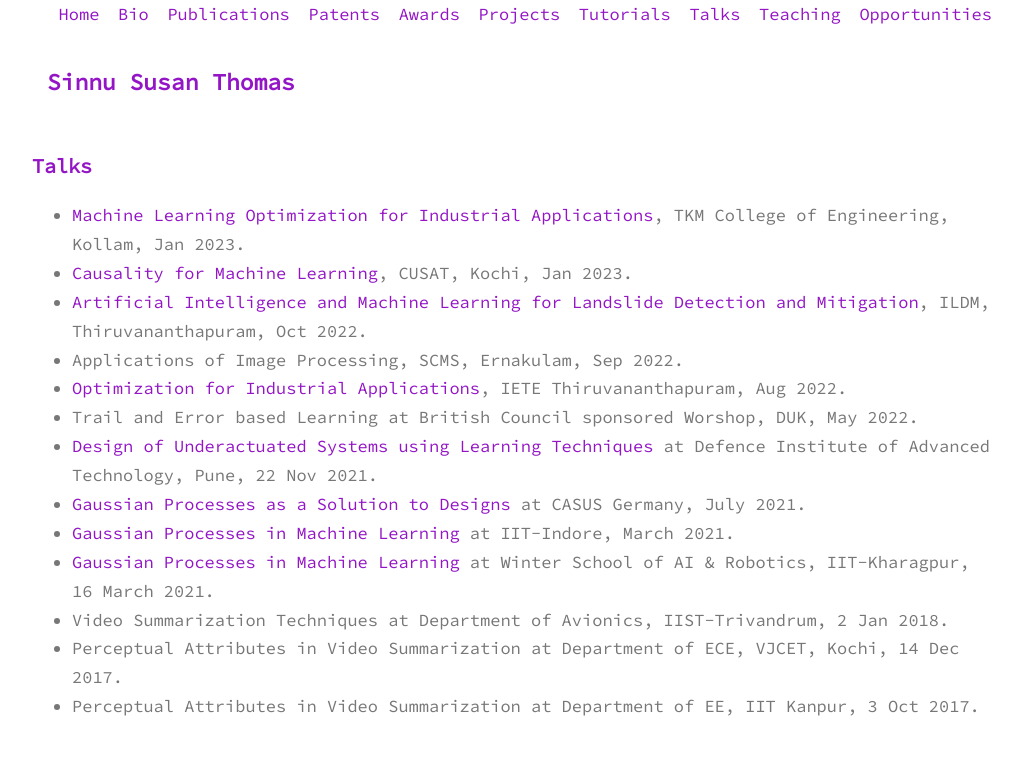
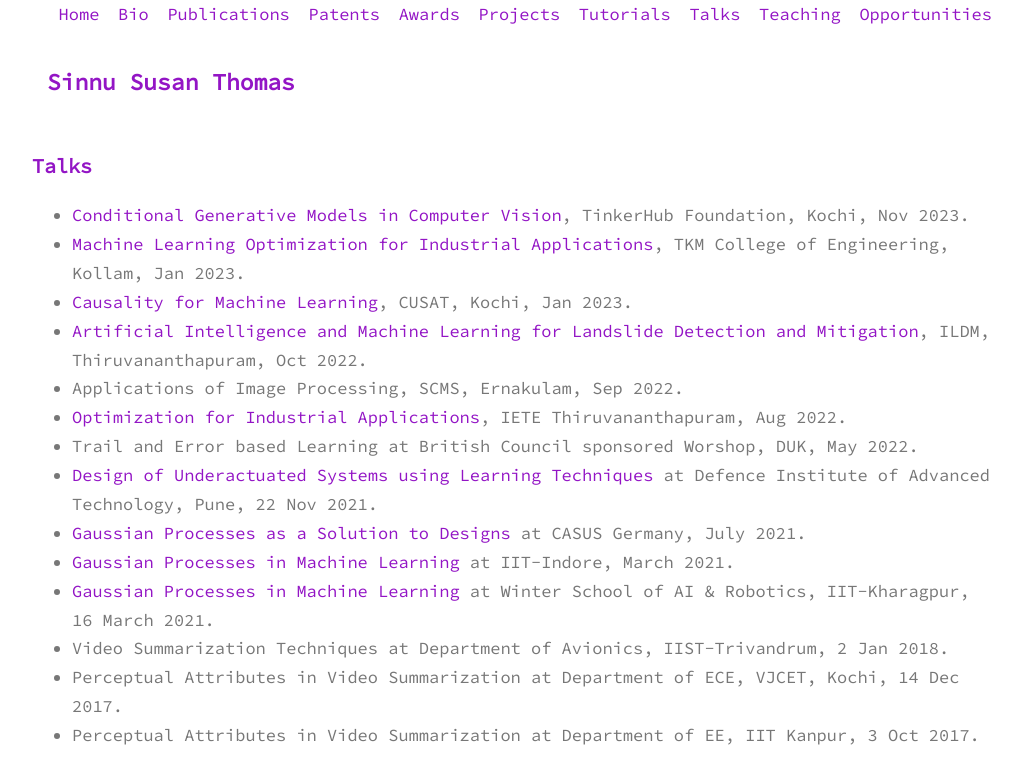
Before and after one commit to sinnuthomas/sinnuthomas.github.io, a Jekyll site: the page built from talks.md, in a window 1280 px wide. Shown: the top 784 px of the page, without its empty margins (128-1150 px from the left). Built offline with Jekyll 4.4.1, drawn with Linux system fonts in a browser that asks for light colours.

Commit message:
Update talks.md

```diff
--- a/talks.md
+++ b/talks.md
@@ -3,6 +3,7 @@ layout: page
 title: Talks
 permalink: /talks/
 ---
+  * [Conditional Generative Models in Computer Vision](https://www.tinkerhub.org/gen-ai-conference), TinkerHub Foundation, Kochi, Nov 2023.
   * [Machine Learning Optimization for Industrial Applications](https://www.tkmce.ac.in/news.php?id=95), TKM College of Engineering, Kollam, Jan 2023.
   * [Causality for Machine Learning](https://dca.cusat.ac.in/explainableaifdp/), CUSAT, Kochi, Jan 2023.
   * [Artificial Intelligence and Machine Learning for Landslide Detection and Mitigation](https://iclrrildm.in/submission/), ILDM, Thiruvananthapuram, Oct 2022.
```
